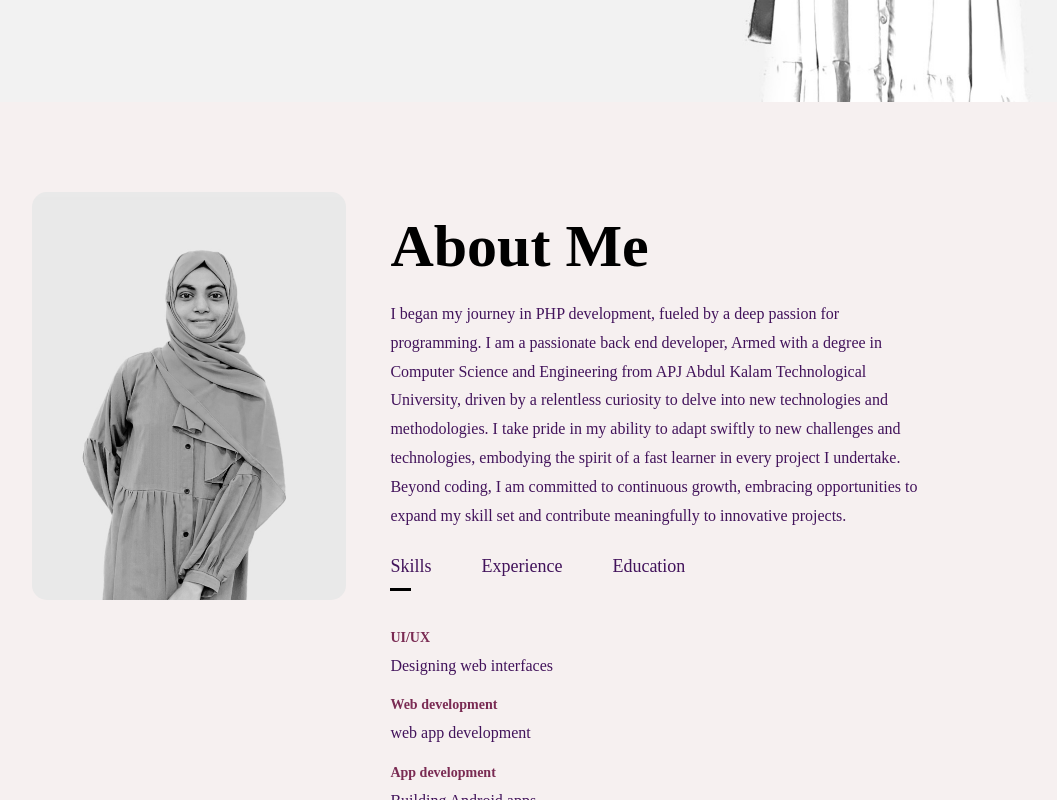
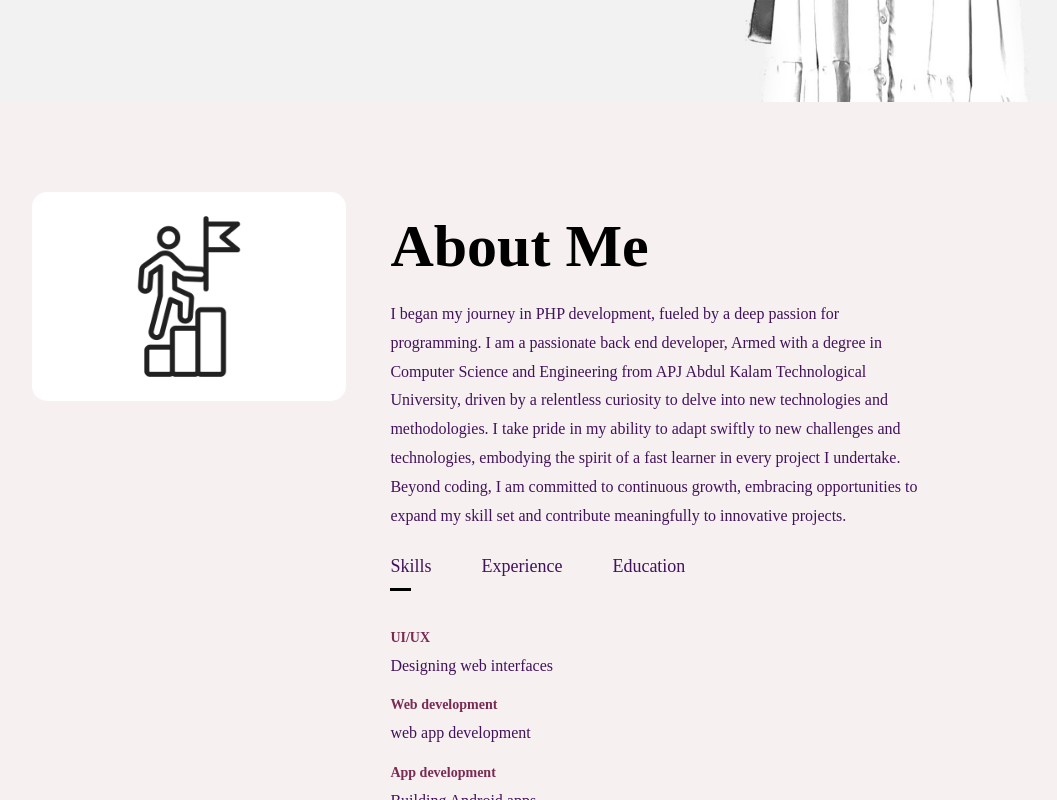
Before and after one commit to mufeedha6320/portfolio1, a plain HTML site: page index.html in a window 1280 px wide. Shown: the part 698-1498 px from the top of the page, without its empty margins (160-1217 px from the left). Drawn offline with Linux system fonts and the light colour scheme.

Commit message:
changed image

```diff
--- a/index.html
+++ b/index.html
@@ -35,7 +35,7 @@
     <div class="container">
         <div class="row">
             <div class="about-col-1">
-                <img src="images/user-mufi.png" alt="">
+                <img src="images/side-image.jpg" alt="alt">
             </div>
 
             <div class="about-col-2">
```
Also changed, not shown: images/side-image.jpg (added), images/user-mufi.png (deleted).
